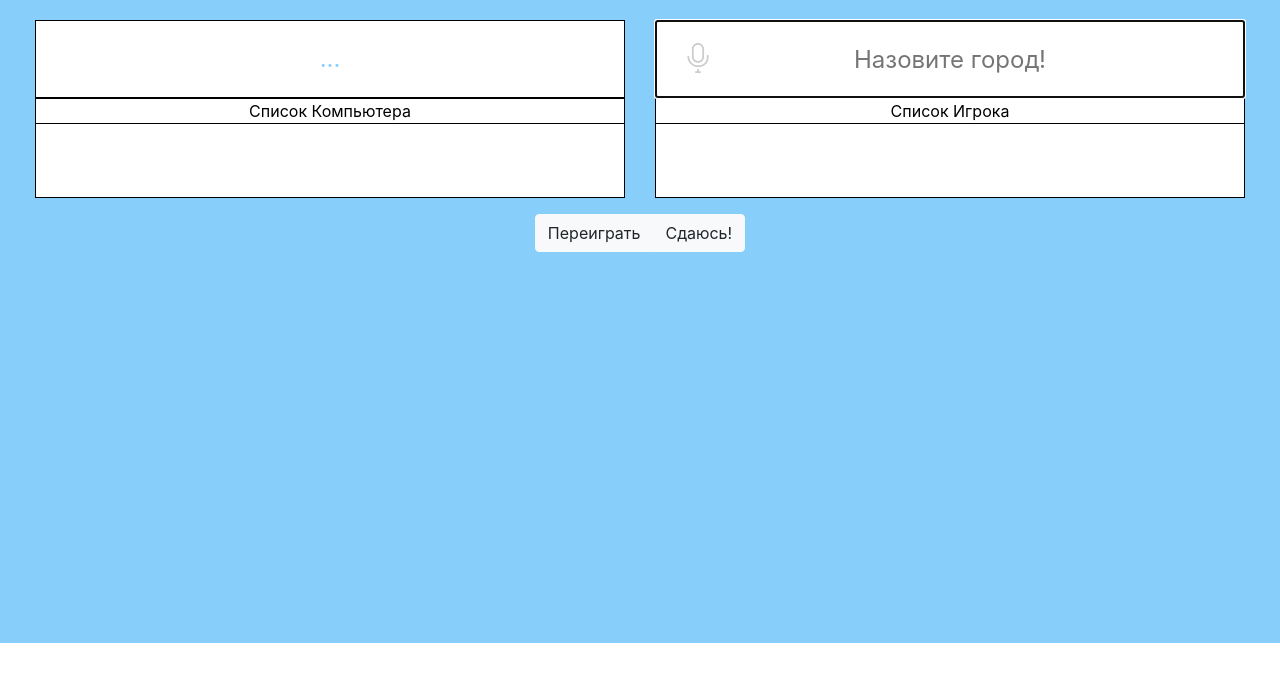
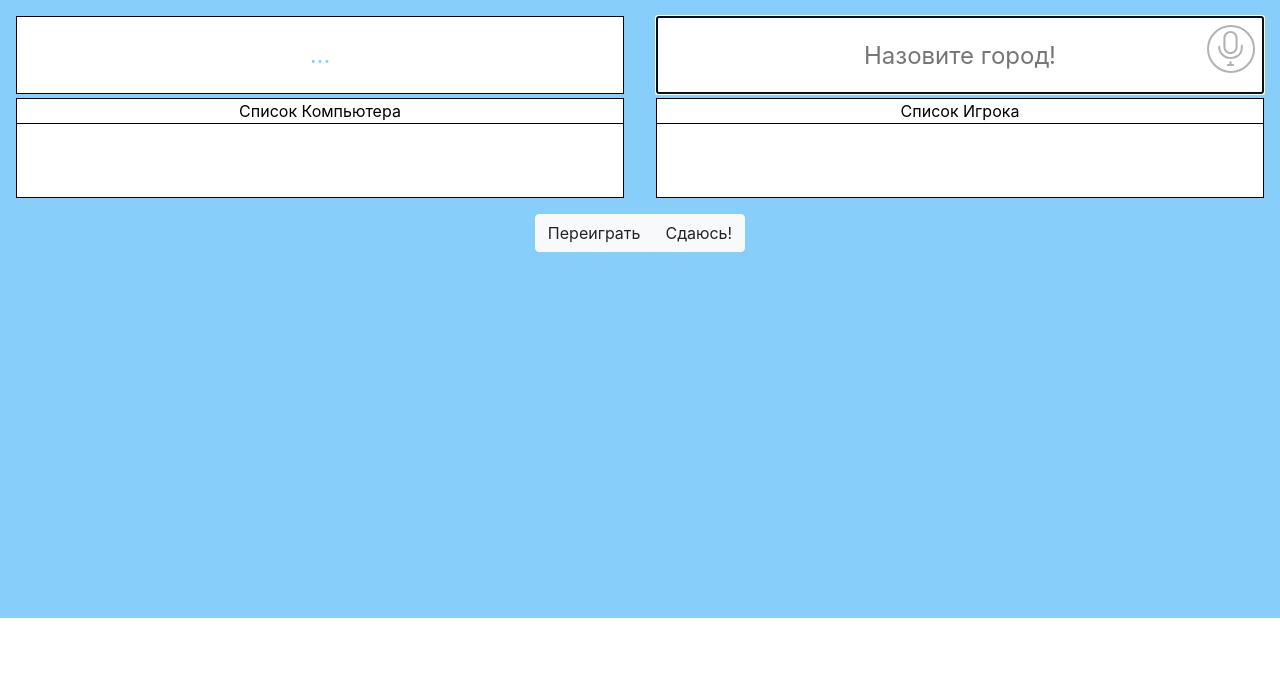
Before and after one commit to oleg291291/ym-test-3, a plain HTML site: page index.html in a window 1280 px wide. Drawn offline with nearby package versions, Linux system fonts and the light colour scheme.

Commit message:
adaptive

```diff
--- a/index.css
+++ b/index.css
@@ -3,15 +3,12 @@ body {
 }
 .full-window {
     background-color: lightskyblue;
-    padding: 20px;
-    min-width: 660px;
+
+    /*min-width: 660px;*/
 }
 #map {
     width: 600px;
     height: 350px;
-}
-.map-panel {
-    margin: 5px;
 }
 .comp-city-panel {
     text-align: center;
@@ -45,15 +42,50 @@ body {
     overflow-y:scroll;
 
 }
+/*.voice-button-container{
+    width: 20%;
+    background-color: lightskyblue;*/
+
+/*
+}*/
 .voice-button {
+width: 80px;
+    position:absolute;
+    top: 25px;
+    right: 25px;
+    background-image: url('mic-icon.svg');
+    background-repeat: no-repeat;
+    background-position: center center;
+    background-size: 80%;
+    background-color:white;
+    opacity: 0.3;
 
-    position:absolute;
-    top: 0;
-    background: none;
-    border: none;
+    border: 2px solid black;
+    border-radius: 100%;
+    width: 48px;
+    height: 48px;
+
 }
-.voice-button img{
+/*.voice-button img{
     height: 30px;
     margin: 22px;
     opacity: 0.2;
+}*/
+/*.player-city-panel{
+    width: 80%;
+}*/
+
+@media (max-width: 767px){
+    #map{
+        width: 420px;
+    }
+    .voice-button{
+        top: 230px;
+        right: 25px;
+    }
 }
+@media (max-width: 520px){
+    #map{
+        width: 375px;
+    }
+}
--- a/index.html
+++ b/index.html
@@ -1,41 +1,46 @@
 <!DOCTYPE html>
 <html lang="en">
+
 <head>
   <meta charset="UTF-8">
   <meta name="viewport" content="width=device-width, initial-scale=1, shrink-to-fit=no">
   <meta http-equiv="X-UA-Compatible" content="ie=edge">
   <title>Города v1.0</title>
   <link rel='stylesheet' href='index.css'>
-  <link rel="stylesheet" href="https://maxcdn.bootstrapcdn.com/bootstrap/4.0.0/css/bootstrap.min.css" integrity="sha384-Gn5384xqQ1aoWXA+058RXPxPg6fy4IWvTNh0E263XmFcJlSAwiGgFAW/dAiS6JXm" crossorigin="anonymous">
-
+  <link rel="stylesheet" href="https://maxcdn.bootstrapcdn.com/bootstrap/4.0.0/css/bootstrap.min.css" integrity="sha384-Gn5384xqQ1aoWXA+058RXPxPg6fy4IWvTNh0E263XmFcJlSAwiGgFAW/dAiS6JXm"
+    crossorigin="anonymous">
   <script src='speech.js'></script>
   <script src="https://api-maps.yandex.ru/2.1/?lang=ru_RU" type="text/javascript"></script>
   <script src='geocode.js'></script>
   <script src='cities.js'></script>
+</head>
 
-  </head>
 <body>
 
   <div class='full-window'>
-  <div class='container-fluid'>
-      <div class='row'>
-        <div class='col-6'>
-
-          <div class='comp-city-panel'>...</div>
+    <div class='container-fluid p-3'>
+      <div class='d-flex flex-column flex-md-row justify-content-around'>
+        <div class='w-100 pr-0 pr-md-3 mb-3 mb-md-0'>
+          <div class='comp-city-panel mb-1'>...</div>
           <div class='list-style'>
             <p class='list-name'>Список Компьютера</p>
             <ol class='comp-list-window' reversed></ol>
           </div>
         </div>
-        <div class='col-6'>
-          <div class='player-city-panel'>
+        <div class='w-100 pl-0 pl-md-3'>
+          <!--<div class="d-flex">-->
+          <div class='player-city-panel mb-1'>
             <form class='player-input-form'>
               <input class='player-input' type="text" placeholder="Назовите город!">
             </form>
+
+          </div>
+          <!--<div class="voice-button-container d-flex justify-content-center">-->
           <button class='voice-button' onclick='speechToText()'>
-            <img src="mic-icon.svg">
+            <!--<img src="mic-icon.svg">-->
           </button>
-          </div>
+          <!--</div>-->
+          <!--</div>-->
           <div class='list-style'>
             <p class='list-name'>Список Игрока</p>
             <ol class='player-list-window' reversed></ol>
@@ -43,11 +48,11 @@
         </div>
       </div>
     </div>
-  <div class='buttons-and-map container-fluid'>
-    <div class="row justify-content-center">
-    <div class="col-auto">
+    <div class='buttons-and-map'>
+
+        <div class="d-flex flex-column justify-content-center align-items-center">
           <!--<div class="game-buttons m-3 d-flex justify-content-center">-->
-    <div class="btn-group game-buttons m-3 d-flex justify-content-center" role="group" aria-label="Basic example">
+          <div class="btn-group game-buttons mb-3 d-flex justify-content-center" role="group" aria-label="Basic example">
     <button class="btn btn-light" onclick='restart()'>
       Переиграть
     </button>
@@ -59,16 +64,20 @@
             <div id="map"></div>
           </div>
         </div>
-    </div>
+
     </div>
   </div>
 
 
   <script src='index.js'></script>
 
-<script src="https://code.jquery.com/jquery-3.2.1.slim.min.js" integrity="sha384-KJ3o2DKtIkvYIK3UENzmM7KCkRr/rE9/Qpg6aAZGJwFDMVNA/GpGFF93hXpG5KkN" crossorigin="anonymous"></script>
-<script src="https://cdnjs.cloudflare.com/ajax/libs/popper.js/1.12.9/umd/popper.min.js" integrity="sha384-ApNbgh9B+Y1QKtv3Rn7W3mgPxhU9K/ScQsAP7hUibX39j7fakFPskvXusvfa0b4Q" crossorigin="anonymous"></script>
-<script src="https://maxcdn.bootstrapcdn.com/bootstrap/4.0.0/js/bootstrap.min.js" integrity="sha384-JZR6Spejh4U02d8jOt6vLEHfe/JQGiRRSQQxSfFWpi1MquVdAyjUar5+76PVCmYl" crossorigin="anonymous"></script>
+  <script src="https://code.jquery.com/jquery-3.2.1.slim.min.js" integrity="sha384-KJ3o2DKtIkvYIK3UENzmM7KCkRr/rE9/Qpg6aAZGJwFDMVNA/GpGFF93hXpG5KkN"
+    crossorigin="anonymous"></script>
+  <script src="https://cdnjs.cloudflare.com/ajax/libs/popper.js/1.12.9/umd/popper.min.js" integrity="sha384-ApNbgh9B+Y1QKtv3Rn7W3mgPxhU9K/ScQsAP7hUibX39j7fakFPskvXusvfa0b4Q"
+    crossorigin="anonymous"></script>
+  <script src="https://maxcdn.bootstrapcdn.com/bootstrap/4.0.0/js/bootstrap.min.js" integrity="sha384-JZR6Spejh4U02d8jOt6vLEHfe/JQGiRRSQQxSfFWpi1MquVdAyjUar5+76PVCmYl"
+    crossorigin="anonymous"></script>
 
 </body>
+
 </html>
--- a/index.js
+++ b/index.js
@@ -5,12 +5,13 @@ var playerListWindow = document.querySelector('.player-list-window');
 var compCityPanel = document.querySelector('.comp-city-panel');
 var compListWindow = document.querySelector('.comp-list-window');
 
+
 function restart(){
     window.location.reload()
 }
 function gameOver(){
     alert('Компьютер победил! Его результат: ' + compList.length);
-    $('.comp-city-panel, .player-city-panel').css('display', 'none');
+    $('.comp-city-panel, .player-city-panel, .voice-button').css('display', 'none');
     $('.list-style').css('height','178px');
 }
 
```
Lines whose indentation alone changed are shown as unchanged.
